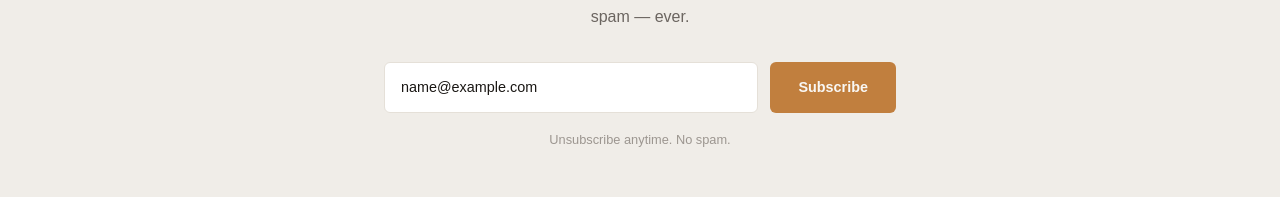
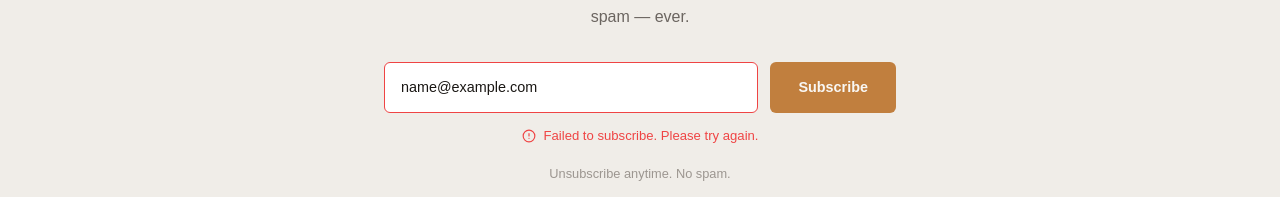
Before and after one commit to EmmanuelAbolade/emmanuel-abolade, a Next.js app: page / in a window 1280 px wide. Both pictures are taken after typing "name@example.com" into the empty fields and a click on the button "Subscribe". Shown: the part 1769-1966 px from the top of the page. Built offline with nearby package versions, Linux system fonts and the light colour scheme; no server answers; the database is empty.

Commit message:
feat: wire up newsletter subscription with API route and database storage

```diff
--- /dev/null
+++ b/app/api/subscribe/route.ts
@@ -0,0 +1,94 @@
+// app/api/subscribe/route.ts
+// API route for handling newsletter subscriptions
+// Validates email, checks for duplicates and saves to Supabase subscribers table
+
+import { NextRequest, NextResponse } from "next/server"
+import { createClient } from "@/lib/supabase/server"
+
+// Simple rate limiting
+const rateLimitMap = new Map<string, { count: number; resetAt: number }>()
+const RATE_LIMIT   = 3
+const WINDOW_MS    = 60 * 60 * 1000
+
+function isRateLimited(ip: string): boolean {
+  const now    = Date.now()
+  const record = rateLimitMap.get(ip)
+  if (!record || now > record.resetAt) {
+    rateLimitMap.set(ip, { count: 1, resetAt: now + WINDOW_MS })
+    return false
+  }
+  if (record.count >= RATE_LIMIT) return true
+  record.count++
+  return false
+}
+
+export async function POST(request: NextRequest) {
+  try {
+    const ip =
+      request.headers.get("x-forwarded-for")?.split(",")[0]?.trim() ?? "unknown"
+
+    if (isRateLimited(ip)) {
+      return NextResponse.json(
+        { error: "Too many requests. Please try again later." },
+        { status: 429 }
+      )
+    }
+
+    const body        = await request.json()
+    const { email }   = body
+
+    if (!email || typeof email !== "string") {
+      return NextResponse.json(
+        { error: "A valid email address is required." },
+        { status: 400 }
+      )
+    }
+
+    const emailRegex = /^[^\s@]+@[^\s@]+\.[^\s@]+$/
+    if (!emailRegex.test(email.trim())) {
+      return NextResponse.json(
+        { error: "Please provide a valid email address." },
+        { status: 400 }
+      )
+    }
+
+    const supabase = await createClient()
+
+    // Check for existing subscriber
+    const { data: existing } = await supabase
+      .from("subscribers")
+      .select("id")
+      .eq("email", email.trim().toLowerCase())
+      .single()
+
+    if (existing) {
+      return NextResponse.json(
+        { error: "This email is already subscribed." },
+        { status: 409 }
+      )
+    }
+
+    const { error: insertError } = await supabase
+      .from("subscribers")
+      .insert({ email: email.trim().toLowerCase() })
+
+    if (insertError) {
+      console.error("Subscriber insert error:", insertError.message)
+      return NextResponse.json(
+        { error: "Failed to subscribe. Please try again." },
+        { status: 500 }
+      )
+    }
+
+    return NextResponse.json(
+      { success: true, message: "You are now subscribed." },
+      { status: 200 }
+    )
+  } catch (error) {
+    console.error("Subscribe route error:", error)
+    return NextResponse.json(
+      { error: "Something went wrong. Please try again." },
+      { status: 500 }
+    )
+  }
+}
--- a/app/page.tsx
+++ b/app/page.tsx
@@ -5,6 +5,7 @@
 
 import Link from "next/link"
 import { ArrowRight, Download, GitBranch, Briefcase, Mail } from "lucide-react"
+import NewsletterForm from "@/components/NewsletterForm"
 
 const PROJECTS = [
   {
@@ -51,9 +52,6 @@ const socialLinkStyle = {
 }
 
 export default function HomePage() {
-  function handleSubscribe(e: React.FormEvent) {
-    e.preventDefault()
-  }
 
   return (
     <>
@@ -343,35 +341,7 @@ export default function HomePage() {
             Get notified when I publish new articles, projects, or resources.
             No spam — ever.
           </p>
-          <form
-            onSubmit={handleSubscribe}
-            style={{
-              display: "flex",
-              gap: "0.75rem",
-              flexWrap: "wrap",
-              justifyContent: "center",
-            }}
-          >
-            <input
-              type="email"
-              placeholder="your@email.com"
-              required
-              style={{
-                flex: 1,
-                minWidth: "220px",
-                padding: "0.75rem 1rem",
-                borderRadius: "0.375rem",
-                border: "1.5px solid var(--border)",
-                background: "var(--surface)",
-                color: "var(--text-primary)",
-                fontSize: "0.9rem",
-                outline: "none",
-              }}
-            />
-            <button type="submit" className="btn-primary">
-              Subscribe
-            </button>
-          </form>
+          <NewsletterForm />
           <p
             style={{
               marginTop: "1rem",
--- /dev/null
+++ b/components/NewsletterForm.tsx
@@ -0,0 +1,142 @@
+// components/NewsletterForm.tsx
+// Reusable newsletter subscription form
+// Connects to /api/subscribe route and handles success and error states
+
+"use client"
+
+import { useState } from "react"
+import { CheckCircle, AlertCircle, Loader } from "lucide-react"
+
+type Status = "idle" | "loading" | "success" | "error" | "duplicate"
+
+export default function NewsletterForm() {
+  const [email, setEmail]   = useState("")
+  const [status, setStatus] = useState<Status>("idle")
+  const [message, setMessage] = useState("")
+
+  async function handleSubmit(e: React.FormEvent) {
+    e.preventDefault()
+    if (!email.trim()) return
+
+    setStatus("loading")
+    setMessage("")
+
+    try {
+      const res  = await fetch("/api/subscribe", {
+        method:  "POST",
+        headers: { "Content-Type": "application/json" },
+        body:    JSON.stringify({ email: email.trim() }),
+      })
+
+      const data = await res.json()
+
+      if (res.status === 409) {
+        setStatus("duplicate")
+        setMessage("This email is already subscribed.")
+        return
+      }
+
+      if (!res.ok) {
+        setStatus("error")
+        setMessage(data.error ?? "Something went wrong. Please try again.")
+        return
+      }
+
+      setStatus("success")
+      setEmail("")
+    } catch {
+      setStatus("error")
+      setMessage("Network error. Please check your connection.")
+    }
+  }
+
+  if (status === "success") {
+    return (
+      <div style={{
+        display: "flex", alignItems: "center", gap: "0.75rem",
+        background: "#dcfce7", border: "1px solid #86efac",
+        borderRadius: "0.5rem", padding: "1rem 1.25rem",
+      }}>
+        <CheckCircle size={20} color="#16a34a" style={{ flexShrink: 0 }} />
+        <div>
+          <p style={{ fontWeight: 600, color: "#15803d", fontSize: "0.9rem" }}>
+            You are subscribed.
+          </p>
+          <p style={{ fontSize: "0.8rem", color: "#166534" }}>
+            Thanks for subscribing. You will hear from me when I publish something new.
+          </p>
+        </div>
+      </div>
+    )
+  }
+
+  return (
+    <div>
+      <form
+        onSubmit={handleSubmit}
+        style={{
+          display: "flex", gap: "0.75rem",
+          flexWrap: "wrap", justifyContent: "center",
+        }}
+      >
+        <input
+          type="email"
+          placeholder="your@email.com"
+          value={email}
+          onChange={(e) => {
+            setEmail(e.target.value)
+            if (status !== "idle") setStatus("idle")
+          }}
+          required
+          disabled={status === "loading"}
+          style={{
+            flex: 1, minWidth: "220px",
+            padding: "0.75rem 1rem",
+            borderRadius: "0.375rem",
+            border: `1.5px solid ${status === "error" ? "#ef4444" : "var(--border)"}`,
+            background: "var(--surface)",
+            color: "var(--text-primary)",
+            fontSize: "0.9rem", outline: "none",
+            transition: "border-color 0.2s ease",
+            opacity: status === "loading" ? 0.7 : 1,
+          }}
+        />
+        <button
+          type="submit"
+          disabled={status === "loading"}
+          className="btn-primary"
+          style={{
+            opacity: status === "loading" ? 0.7 : 1,
+            cursor: status === "loading" ? "not-allowed" : "pointer",
+          }}
+        >
+          {status === "loading" ? (
+            <>
+              <Loader size={16} style={{ animation: "spin 1s linear infinite" }} />
+              Subscribing...
+            </>
+          ) : (
+            "Subscribe"
+          )}
+        </button>
+      </form>
+
+      {(status === "error" || status === "duplicate") && (
+        <div style={{
+          display: "flex", alignItems: "center", gap: "0.5rem",
+          marginTop: "0.75rem", justifyContent: "center",
+        }}>
+          <AlertCircle size={14} color={status === "duplicate" ? "var(--accent)" : "#ef4444"} />
+          <p style={{
+            fontSize: "0.82rem",
+            color: status === "duplicate" ? "var(--accent)" : "#ef4444",
+          }}>
+            {message}
+          </p>
+        </div>
+      )}
+
+      <style>{`@keyframes spin { from { transform: rotate(0deg); } to { transform: rotate(360deg); } }`}</style>
+    </div>
+  )
+}
```
